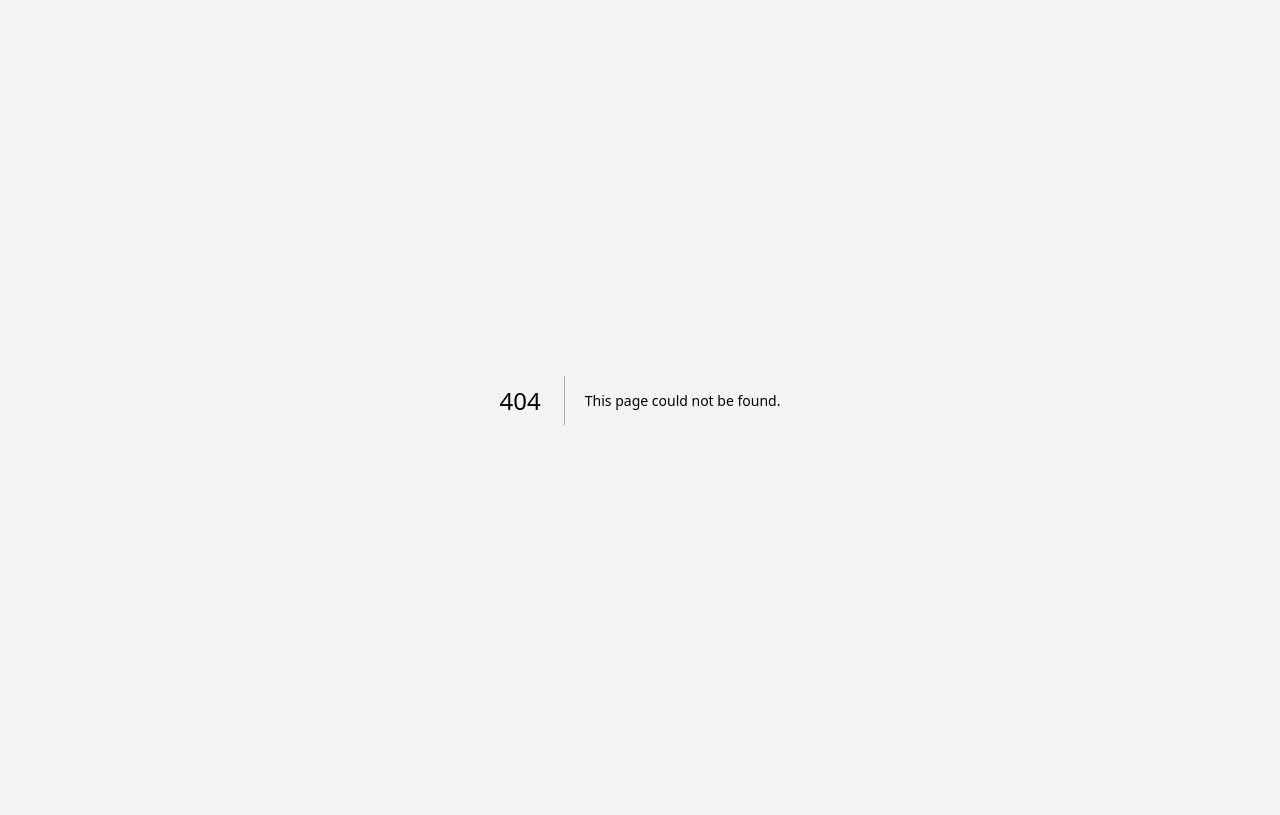
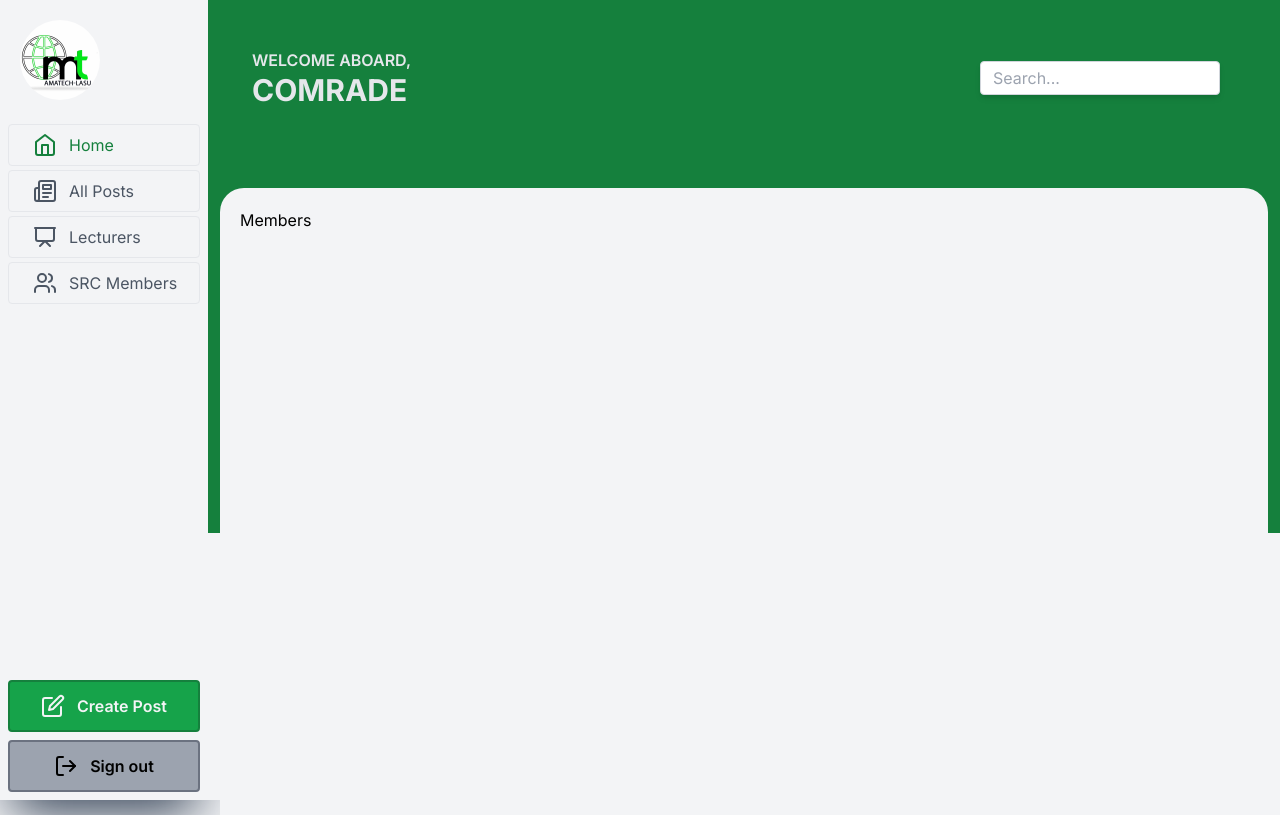
Before and after one commit to NureniJamiu/amatech-lasu, a Next.js app: page /dashboard/members in a window 1280 px wide. Before the commit this address had no page. Built offline with nearby package versions, Linux system fonts and the light colour scheme; no server answers.

Commit message:
configure dashboard routes

```diff
--- a/app/(auth)/layout.tsx
+++ b/app/(auth)/layout.tsx
@@ -18,7 +18,6 @@ const AuthLayout = ({ children }: { children: React.ReactNode }) => {
                     <p className='hidden md:block w-96 mx-auto text-xl mt-3'>This portal is exclusively for authorized administrators who play a pivotal role in maintaining and enhancing the website.
 
                         <span className='inline-block text-sm mt-2'>Here, you{"'"}ll find the tools and features necessary to oversee and improve our services.</span> </p>
-
                 </div>
 
                 <div className='md:flex-1'>
--- /dev/null
+++ b/app/(dashboard)/dashboard/(routes)/lecturers/page.tsx
@@ -0,0 +1,9 @@
+import React from 'react'
+
+const Lecturers = () => {
+    return (
+        <div>Lecturers</div>
+    )
+}
+
+export default Lecturers
--- /dev/null
+++ b/app/(dashboard)/dashboard/(routes)/members/page.tsx
@@ -0,0 +1,9 @@
+import React from 'react'
+
+const Members = () => {
+    return (
+        <div>Members</div>
+    )
+}
+
+export default Members
--- /dev/null
+++ b/app/(dashboard)/dashboard/(routes)/posts/page.tsx
@@ -0,0 +1,9 @@
+import React from 'react'
+
+const Post = () => {
+  return (
+    <div>Post</div>
+  )
+}
+
+export default Post
--- a/app/(dashboard)/dashboard/layout.tsx
+++ b/app/(dashboard)/dashboard/layout.tsx
@@ -1,18 +1,10 @@
 "use client";
 
-import { SetStateAction, useState } from "react";
-import toast, { Toaster } from "react-hot-toast";
+import { useState } from "react";
 // import axios from "axios";
-import { useRouter } from "next/navigation";
 import Link from "next/link";
 import Image from "next/image";
 
-// pages
-// import Default from "@/components/dashboard/views/Default";
-// import AllPosts from "@/components/dashboard/views/AllPosts";
-// import Lecturer from "@/components/dashboard/views/Lecturer";
-// import CreatePost from "@/components/dashboard/views/CreatePost";
-// import Members from "@/components/dashboard/views/Members";
 
 import { UserButton, useUser } from "@clerk/nextjs";
 import {
@@ -23,13 +15,9 @@ import {
   Presentation,
   Users,
 } from "lucide-react";
-import DashboardLandingPage from "./page";
 const DashboardLayout = ({ children }: { children: React.ReactNode }) => {
   const { user } = useUser();
   console.log(user);
-
-  const router = useRouter();
-  //   const user = useSelector((state) => state.user.value);
 
   const [selectedNavItem, setSelectedNavItem] = useState("default");
   const [activeItem, setActiveItem] = useState("Home");
@@ -37,48 +25,24 @@ const DashboardLayout = ({ children }: { children: React.ReactNode }) => {
     {
       name: "Home",
       icon: <Home />,
-      elementRender: "default",
+      slug: "/dashboard",
     },
     {
       name: "All Posts",
       icon: <Newspaper />,
-      elementRender: "allPosts",
+      slug: "/dashboard/posts",
     },
     {
       name: "Lecturers",
       icon: <Presentation />,
-      elementRender: "lecturers",
+      slug: "/dashboard/lecturers",
     },
     {
       name: "SRC Members",
       icon: <Users />,
-      elementRender: "members",
+      slug: "/dashboard/members",
     },
-    // { name: "Create Post", slug: "#", icon: <MdEditOff /> },
   ];
-
-  const handleNavItemClick = (
-    navItem: SetStateAction<string>,
-    activeNav: SetStateAction<string>
-  ) => {
-    setActiveItem(activeNav);
-    setSelectedNavItem(navItem);
-  };
-
-  //   const handleLogout = async () => {
-  //     try {
-  //       await axios.get("/api/users/logout");
-  //       router.push("/login");
-  //       localStorage.removeItem("persist:root");
-  //       setTimeout(() => {
-  //         toast.success("Logout successful!", {
-  //           duration: 1000,
-  //         });
-  //       }, 1000);
-  //     } catch (error) {
-  //       toast.error("Something went wrong! User not logged out.");
-  //     }
-  //   };
 
   return (
     <section className="h-screen">
@@ -101,23 +65,21 @@ const DashboardLayout = ({ children }: { children: React.ReactNode }) => {
               let isActive = _.name == activeItem;
               let activeClass = isActive ? "text-green-700" : "text-gray-600";
               return (
-                <div
-                  className={`pl-6 py-2 hover:bg-green-400 border mx-2 my-1 rounded border-t ${activeClass}`}
+                <Link href={_?.slug}
+                  className={`block pl-6 py-2 hover:bg-green-400 border mx-2 my-1 rounded border-t ${activeClass}`}
                   key={index}
-                  onClick={() => handleNavItemClick(_?.elementRender, _?.name)}
                 >
                   <div className="flex items-center gap-3 cursor-pointer">
                     {_?.icon}
                     {_?.name}
                   </div>
-                </div>
+                </Link>
               );
             })}
           </div>
           <div className="flex flex-col gap-2 mx-2">
             <div
               className=" flex items-center justify-center gap-3 rounded text-gray-100 p-3 bg-green-600 border-2 border-green-700 font-semibold cursor-pointer"
-            //   onClick={() => handleNavItemClick("createPost")}
             >
               <Edit />
               Create Post
@@ -127,7 +89,7 @@ const DashboardLayout = ({ children }: { children: React.ReactNode }) => {
             //   onClick={handleLogout}
             >
               <LogOut />
-              Logout
+              Sign out
             </div>
           </div>
         </div>
@@ -148,41 +110,22 @@ const DashboardLayout = ({ children }: { children: React.ReactNode }) => {
                     id="search"
                     name="search"
                     placeholder="Search..."
-                    // value={user.email}
-                    // onChange={(e) =>
-                    //   setUser({ ...user, email: e.target.value })
-                    // }
-                    className="w-60 px-3 py-2 border border-gray-300 rounded focus:outline-none focus:ring-green-500 focus:border-green-500 shadow-md"
+                    className="w-60 px-3 py-1 border border-gray-300 rounded focus:outline-none focus:ring-green-500 focus:border-green-500 shadow-md"
                     required
                   />
                 </form>
                 <div>
-                  <UserButton />
+                  <UserButton afterSignOutUrl="/" />
                 </div>
               </div>
             </div>
 
-            {/* <div className="mt-20 bg-gray-100 h-[calc(100vh-173px)] rounded-t-3xl p-5">
-                            {selectedNavItem === "allPosts" && <AllPosts />}
-                            {selectedNavItem === "lecturers" && <Lecturer />}
-                            {selectedNavItem === "createPost" && <CreatePost />}
-                            {selectedNavItem === "members" && <Members />}
-                          </div> */}
             <div className="mt-20 bg-gray-100 h-[calc(100vh-173px)] rounded-t-3xl p-5">
-              {selectedNavItem === "default" && <DashboardLandingPage />}
+              {children}
             </div>
-
           </div>
         </div>
       </div>
-
-      <Toaster
-        position="top-center"
-        containerStyle={{
-          position: "absolute",
-          top: 20,
-        }}
-      />
     </section>
   );
 };
--- a/app/(web)/_components/_sections/Navbar.tsx
+++ b/app/(web)/_components/_sections/Navbar.tsx
@@ -1,3 +1,5 @@
+"use client"
+
 import React from 'react'
 
 import Image from "next/image"
@@ -7,10 +9,14 @@ import MobileMenu from '../MobileMenu'
 
 import { navLinks } from '../../_mock'
 import { Button } from '@/components/ui/button'
+import { useUser } from '@clerk/nextjs'
 
 const textGradient = `bg-gradient-to-r from-green-700 to-[#86b550] text-transparent bg-clip-text`
 
 const Navbar = () => {
+
+    const { isSignedIn } = useUser()
+
     return (
         <nav className='sticky left-0  top-0 h-20 bg-white w-full px-5 '>
             <div className='md:px-10 lg:px-20 flex items-center justify-between gap-5'>
@@ -31,8 +37,8 @@ const Navbar = () => {
 
                     <div className='hidden lg:flex gap-1'>
                         <Link href="/vote"><Button className='border-2 rounded border-green-600 text-green-700 hover:bg-green-600 hover:text-white'>Voting System</Button></Link>
-                        <Link href="/sign-in">
-                            <Button className='btn-gradient rounded'>Admin🔒</Button></Link>
+                        <Link href={isSignedIn ? "/dashboard" : "/sign-in"}>
+                            <Button className='btn-gradient rounded'>{isSignedIn ? "Dashboard" : "Admin🔒"}</Button></Link>
                     </div>
                 </div>
 
```
